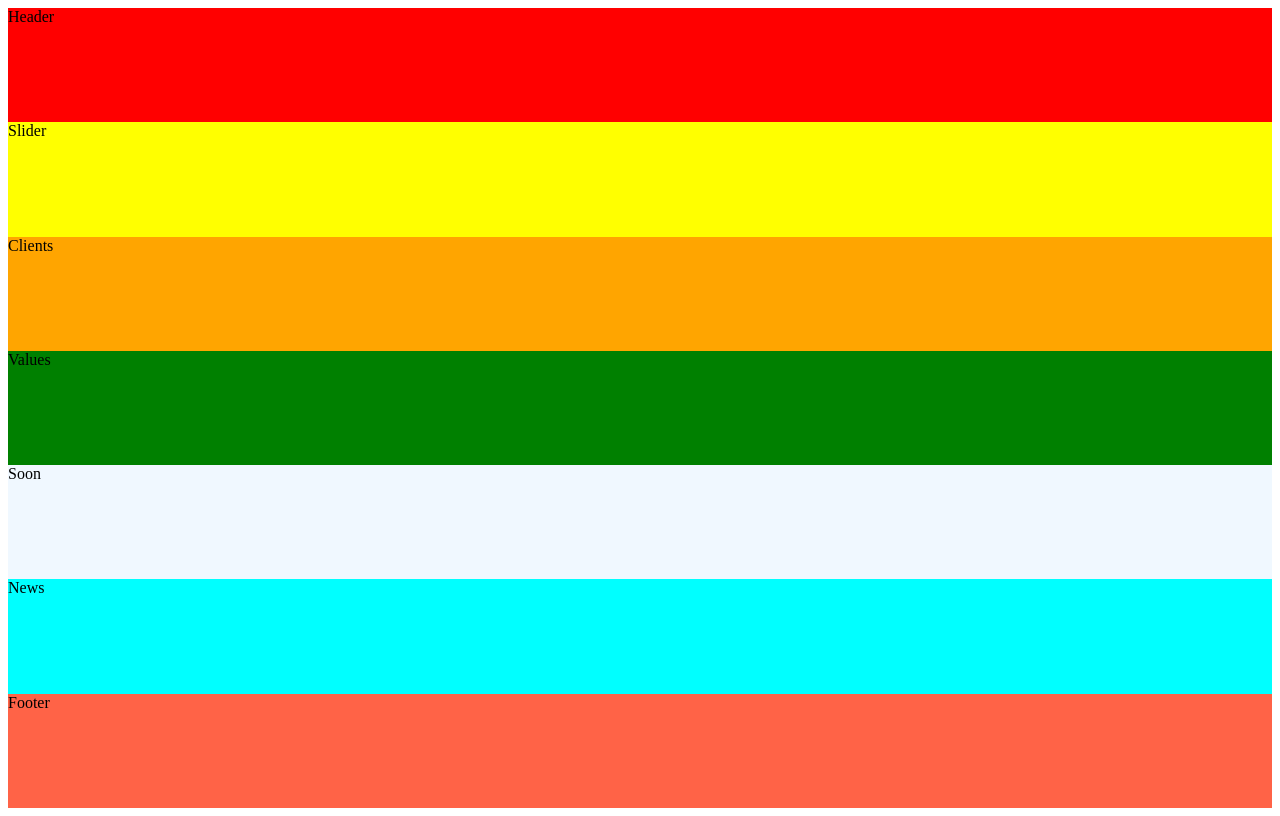
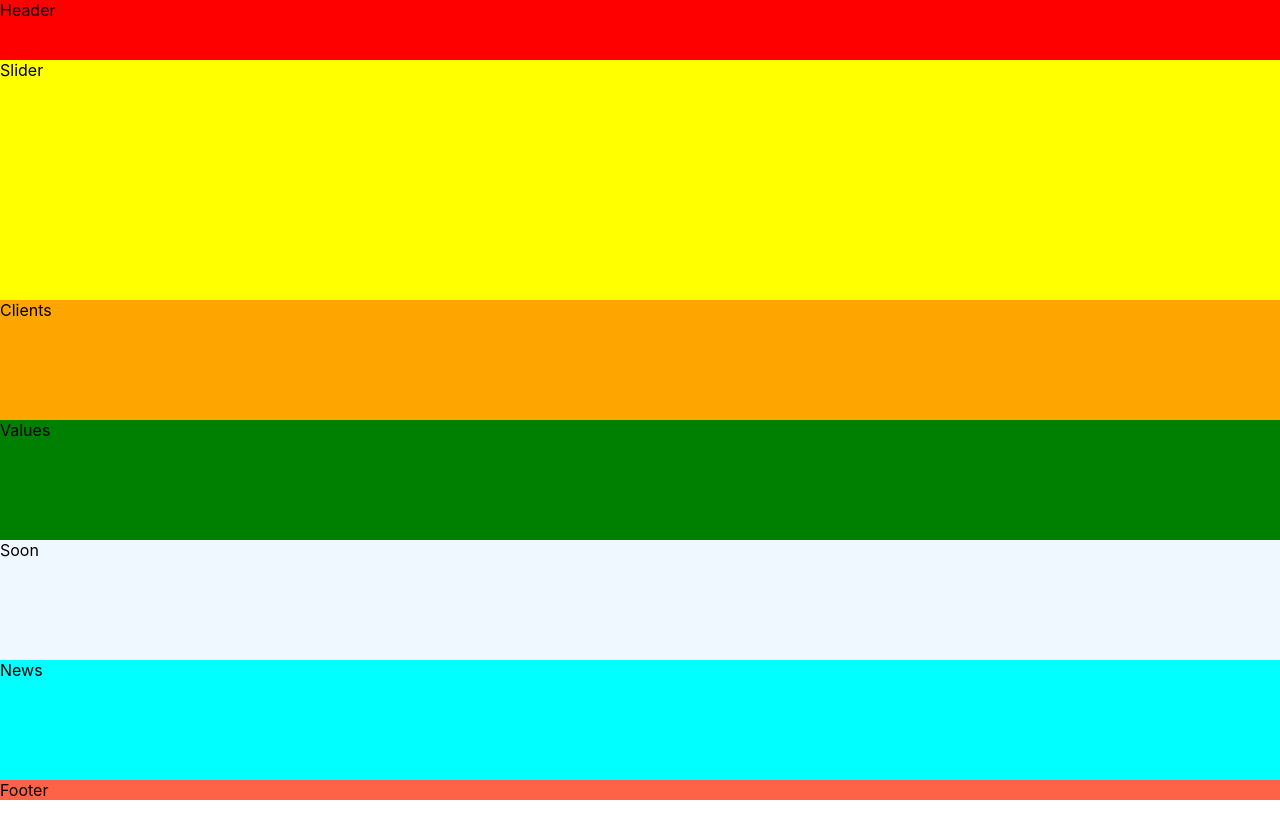
Before and after one commit to saulwolfdev/volu-landing-page, a React (Create React App) app: page / in a window 1280 px wide. Built offline with nearby package versions, Linux system fonts and the light colour scheme.

Commit message:
Estructura

```diff
--- a/src/components/common/WrapperContainer.js
+++ b/src/components/common/WrapperContainer.js
@@ -13,10 +13,10 @@ const Contanier=styled.div`
                            "containersoon"
                            "containernews"
                            "containerfooter";
-    grid-template-rows: 1fr 1fr 1fr 1fr 1fr 1fr 1fr;
+    grid-template-rows: 60px 2fr 1fr 1fr 1fr 1fr auto;
 
 `;
- const ContanierHeader=styled.div`
+ const ContanierHeader=styled.header`
  width: 100%;
  height: 100%;
  background-color:red;
@@ -47,14 +47,13 @@ background-color:aliceblue;
   background-color:aqua;
 grid-area: containernews;
  `;
- const ContanierFooter=styled.div`
+ const ContanierFooter=styled.footer`
    background-color:tomato;
 grid-area: containerfooter;
 
  `;
 export function WrapperContainer(){
     return(
-
         <Contanier>
             <ContanierHeader>
                     <Header/>
--- /dev/null
+++ b/src/index.css
@@ -0,0 +1,13 @@
+body {
+    margin: 0;
+    font-family: -apple-system, BlinkMacSystemFont, 'Segoe UI', 'Roboto', 'Oxygen',
+      'Ubuntu', 'Cantarell', 'Fira Sans', 'Droid Sans', 'Helvetica Neue',
+      sans-serif;
+    -webkit-font-smoothing: antialiased;
+    -moz-osx-font-smoothing: grayscale;
+  }
+
+  code {
+    font-family: source-code-pro, Menlo, Monaco, Consolas, 'Courier New',
+      monospace;
+  }
--- a/src/index.js
+++ b/src/index.js
@@ -1,5 +1,6 @@
 import React from 'react';
 import ReactDOM from 'react-dom/client';
+import "index.css"
 import App from 'components/App';
 import reportWebVitals from './reportWebVitals';
 
```
Lines whose indentation alone changed are shown as unchanged.
